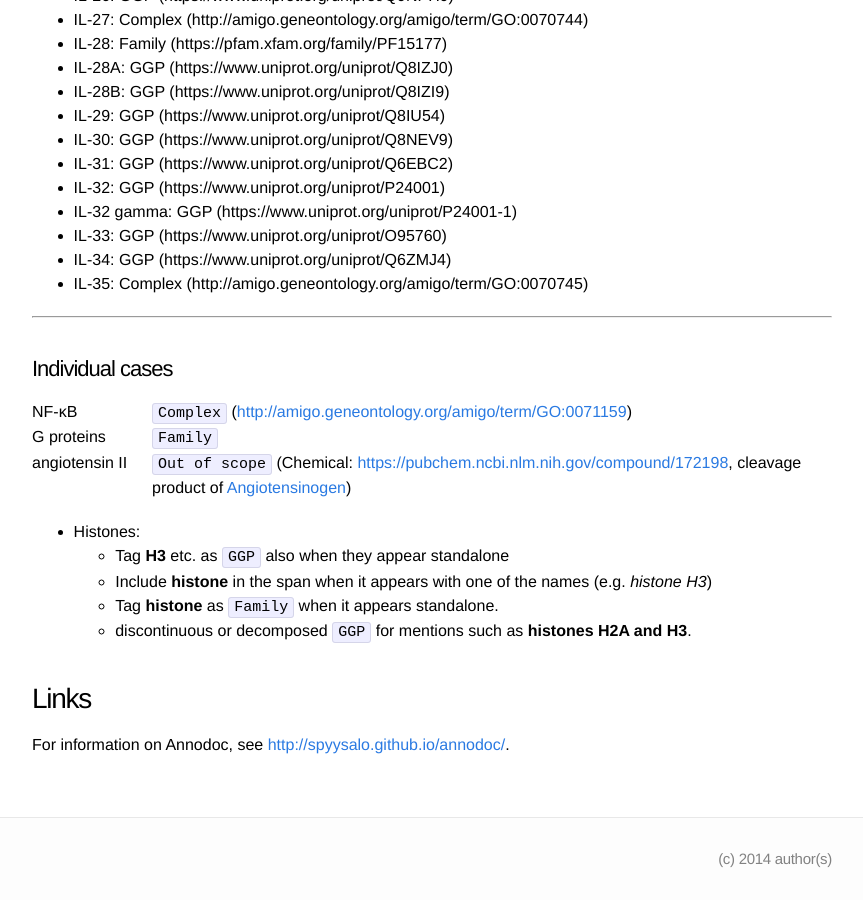
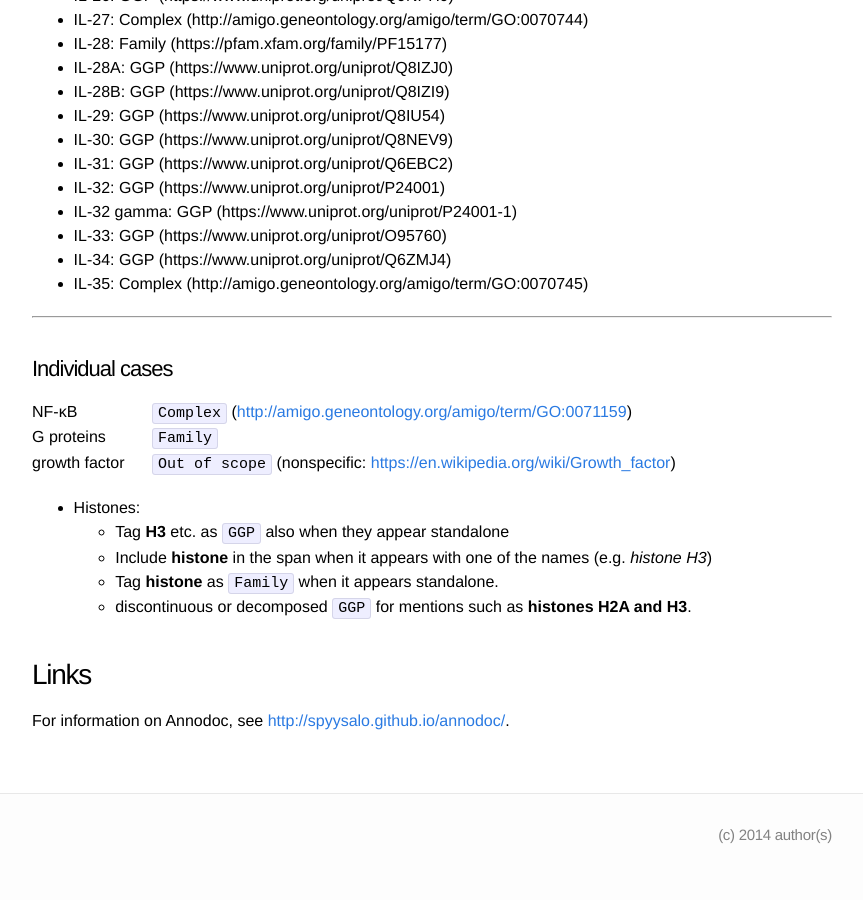
Before and after one commit to spyysalo/stringdb-ggp-corpus-docs, a Jekyll site: the page built from index.md, in a window 1280 px wide and 900 px high, scrolled down 2897 px. Shown: the whole window, without its empty margins (208-1071 px from the left). Built offline with Jekyll 4.4.1, drawn with Linux system fonts in a browser that asks for light colours; after the commit the page ends 3773 px from its top, so only the background shows below that.

Commit message:
Update index.md

```diff
--- a/index.md
+++ b/index.md
@@ -130,8 +130,8 @@ NF-κB
 G proteins
 : `Family`
 
-angiotensin II
-: `Out of scope` (Chemical: <https://pubchem.ncbi.nlm.nih.gov/compound/172198>, cleavage product of [Angiotensinogen](https://www.uniprot.org/uniprot/P01019))
+growth factor
+: `Out of scope` (nonspecific: <https://en.wikipedia.org/wiki/Growth_factor>)
 
 * Histones:
   * Tag __H3__ etc. as `GGP` also when they appear standalone
```
